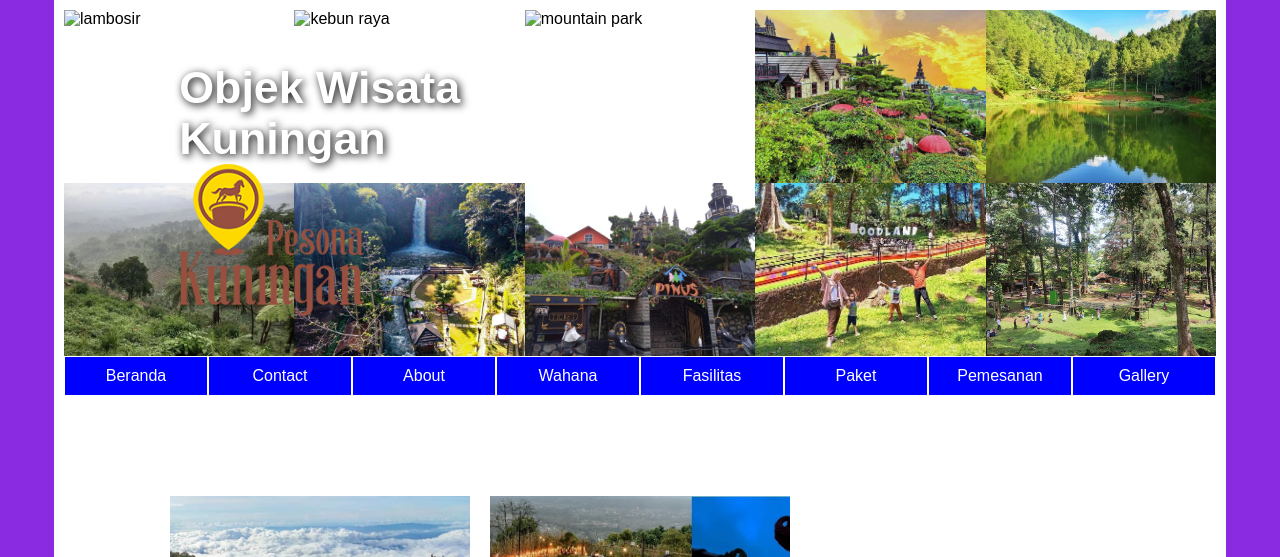
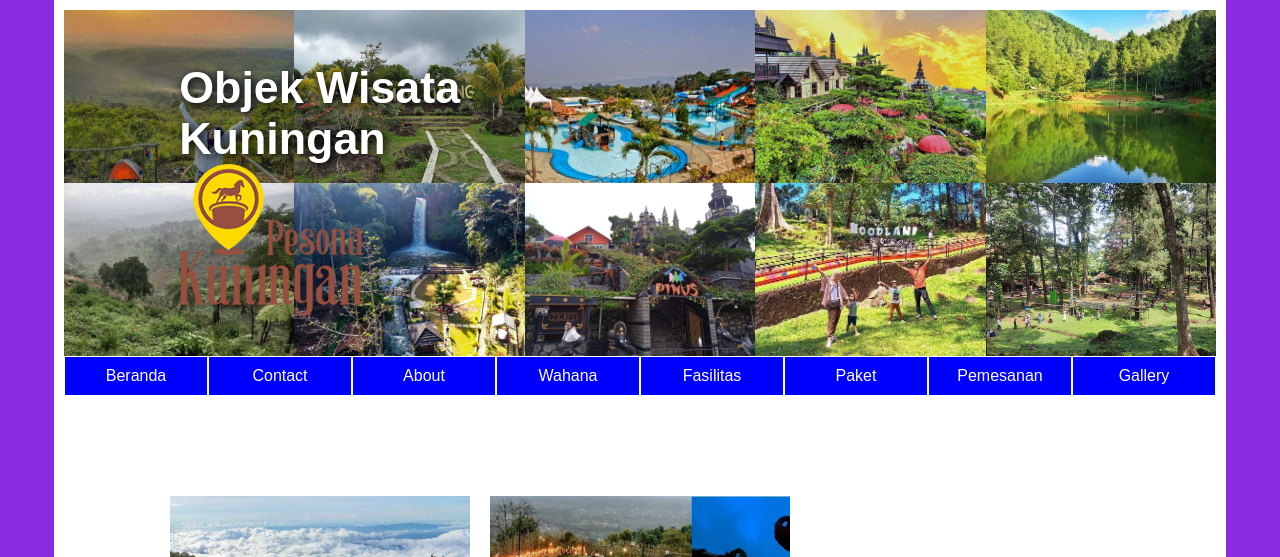
Before and after one commit to Lanailham15/Topikwisata, a plain HTML site: page index.html in a window 1280 px wide. Shown: the top 557 px of the page. Drawn offline with Linux system fonts and the light colour scheme; files whose address does not match are found by name.

Commit message:
Update index.html

```diff
--- a/index.html
+++ b/index.html
@@ -14,9 +14,9 @@
                 <img src="images/pesona kuningan.png" alt="">
             </div>
 
-            <img src="images/bukit lambosir.jpg" alt="lambosir">
-            <img src="images/Kebun-Raya-Kuningan.jpg" alt="kebun raya">
-            <img src="images/mountain.jpg" alt="mountain park">
+            <img src="bukit lambosir.jpg" alt="lambosir">
+            <img src="Kebun-Raya-Kuningan.jpg" alt="kebun raya">
+            <img src="mountain.jpg" alt="mountain park">
             <img src="images/Pondok-Pinus-Palutungan-Kuningan.jpg" alt="pondok pinus">
             <img src="images/situ-wulukut.jpg" alt="situ wulukut">
             <img src="images/tenjo laut.jpg" alt="tenjo laut">
```
